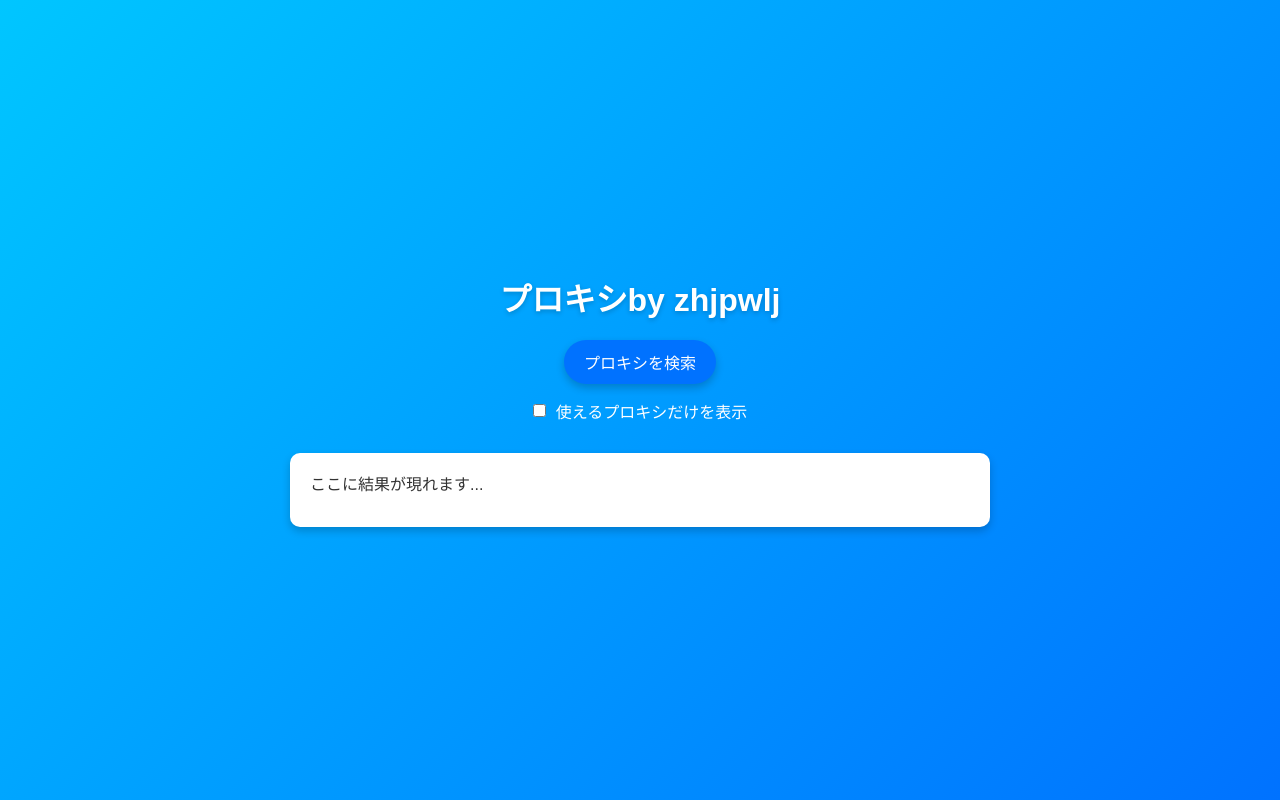
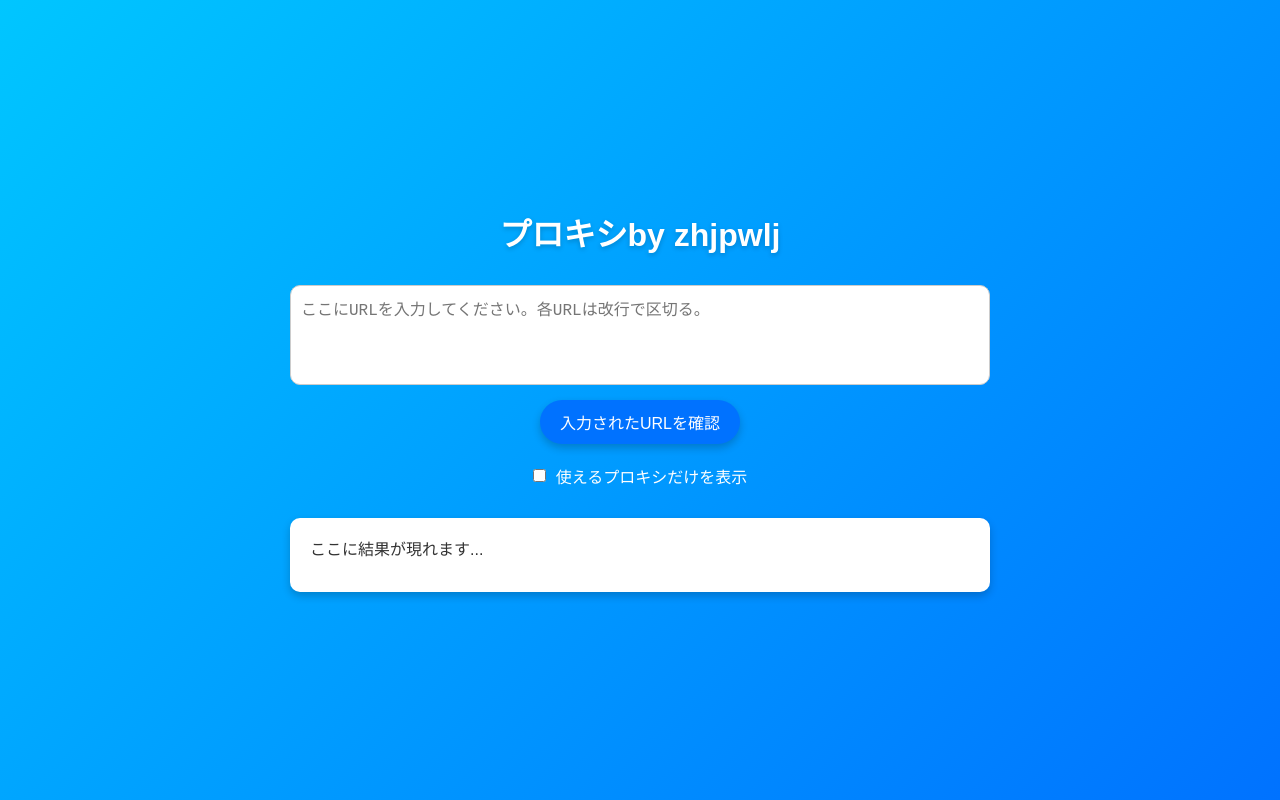
Before and after one commit to zhjpwlj/proxy-list, a plain HTML site: page index.html in a window 1280 px wide. Drawn offline with Linux system fonts and the light colour scheme.

Commit message:
Update index.html

```diff
--- a/index.html
+++ b/index.html
@@ -3,7 +3,7 @@
 <head>
   <meta charset="UTF-8">
   <meta name="viewport" content="width=device-width, initial-scale=1.0">
-  <title>プロキシ</title>
+  <title>プロキシby zhjpwlj</title>
   <style>
     /* General Reset and Styles */
     * {
@@ -41,11 +41,24 @@
       cursor: pointer;
       transition: all 0.3s ease;
       box-shadow: 0 4px 8px rgba(0, 0, 0, 0.2);
+      margin: 5px 0;
     }
 
     button:hover {
       background: #005ecf;
       transform: translateY(-2px);
+    }
+
+    textarea {
+      width: 100%;
+      max-width: 700px;
+      height: 100px;
+      margin: 10px 0;
+      padding: 10px;
+      border-radius: 10px;
+      border: 1px solid #ccc;
+      font-size: 1rem;
+      resize: none;
     }
 
     .filter {
@@ -111,7 +124,8 @@
 </head>
 <body>
   <h1>プロキシby zhjpwlj</h1>
-  <button onclick="fetchAndCheckProxies()">プロキシを検索</button>
+  <textarea id="manualInput" placeholder="ここにURLを入力してください。各URLは改行で区切る。"></textarea>
+  <button onclick="checkTypedProxies()">入力されたURLを確認</button>
   <div class="filter">
     <input type="checkbox" id="filterAccessible" onchange="updateUI()">
     <label for="filterAccessible">使えるプロキシだけを表示</label>
@@ -122,32 +136,27 @@
 
   <script>
     let results = []; // Store results for filtering
-    const storedURLs = JSON.parse(localStorage.getItem('storedURLs')) || [];
     const blockedURLs = JSON.parse(localStorage.getItem('blockedURLs')) || [];
 
-    async function fetchAndCheckProxies() {
+    function checkTypedProxies() {
       const resultDiv = document.getElementById('result');
-      resultDiv.innerHTML = '<p class="loading">プロキシを検索中...</p>';
+      const input = document.getElementById('manualInput').value.trim();
 
-      try {
-        // Step 1: Fetch the content from the source website
-        const response = await fetch('https://groups.google.com/g/web-proxy-list?pli=1'); // Replace with actual URL
-        if (!response.ok) throw new Error(`プロキシを検索するのに失敗しました。: ${response.statusText}`);
+      if (!input) {
+        resultDiv.innerHTML = '<p class="blocked">入力されたURLがありません。</p>';
+        return;
+      }
 
-        // Step 2: Extract all URLs using a regular expression
-        const content = await response.text();
-        const proxyList = extractURLs(content).filter(url => !storedURLs.includes(url));
-
-        if (proxyList.length === 0) throw new Error('プロキシが発見されませんでした。');
-
-        // Save new URLs
-        localStorage.setItem('storedURLs', JSON.stringify([...storedURLs, ...proxyList]));
+      const proxyList = extractURLs(input);
+      if (proxyList.length === 0) {
+        resultDiv.innerHTML = '<p class="blocked">有効なURLが見つかりません。</p>';
+        return;
+      }
 
       resultDiv.innerHTML = '<p class="loading">アクセス可能か確認中...</p>';
       results = [];
       let completed = 0;
 
-        // Step 3: Check accessibility for each extracted URL
       proxyList.forEach(url => {
         const img = new Image();
         img.onload = () => updateResult(url, true);
@@ -162,13 +171,9 @@
         // Update UI dynamically
         updateUI();
 
-          // Add "done" message when finished
         if (completed === proxyList.length) {
           resultDiv.innerHTML += '<p><strong>チェックが完了しました!</strong></p>';
         }
-        }
-      } catch (error) {
-        resultDiv.innerHTML = `<p class="blocked">Error: ${error.message}</p>`;
       }
     }
 
@@ -188,14 +193,14 @@
       resultDiv.innerHTML = filteredResults.length
         ? filteredResults
             .map(res => `
-              <p class="${blockedURLs.includes(res.url) ? 'blocked' : res.accessible ? 'アクセス可能' : 'ブロックされました。'}">
-                ${blockedURLs.includes(res.url) ? '❌ あなたにより、ブロックされたと認識されました。' : res.accessible ? '✅ アクセス可能' : '❌ ブロックされました。'}:
+              <p class="${blockedURLs.includes(res.url) ? 'blocked' : res.accessible ? 'accessible' : 'blocked'}">
+                ${blockedURLs.includes(res.url) ? '❌ ブロックされた' : res.accessible ? '✅ アクセス可能' : '❌ ブロックされました'}:
                 <a href="${res.url}" target="_blank">${res.url}</a>
-                <button class="feedback" onclick="markAsBlocked('${res.url}')">ブロックされた？</button>
+                <button class="feedback" onclick="markAsBlocked('${res.url}')">ブロックする</button>
               </p>
             `)
             .join('')
-        : '<p>プロキシがありません</p>';
+        : '<p>プロキシがありません。</p>';
     }
 
     function markAsBlocked(url) {
```
Lines whose indentation alone changed are shown as unchanged.
